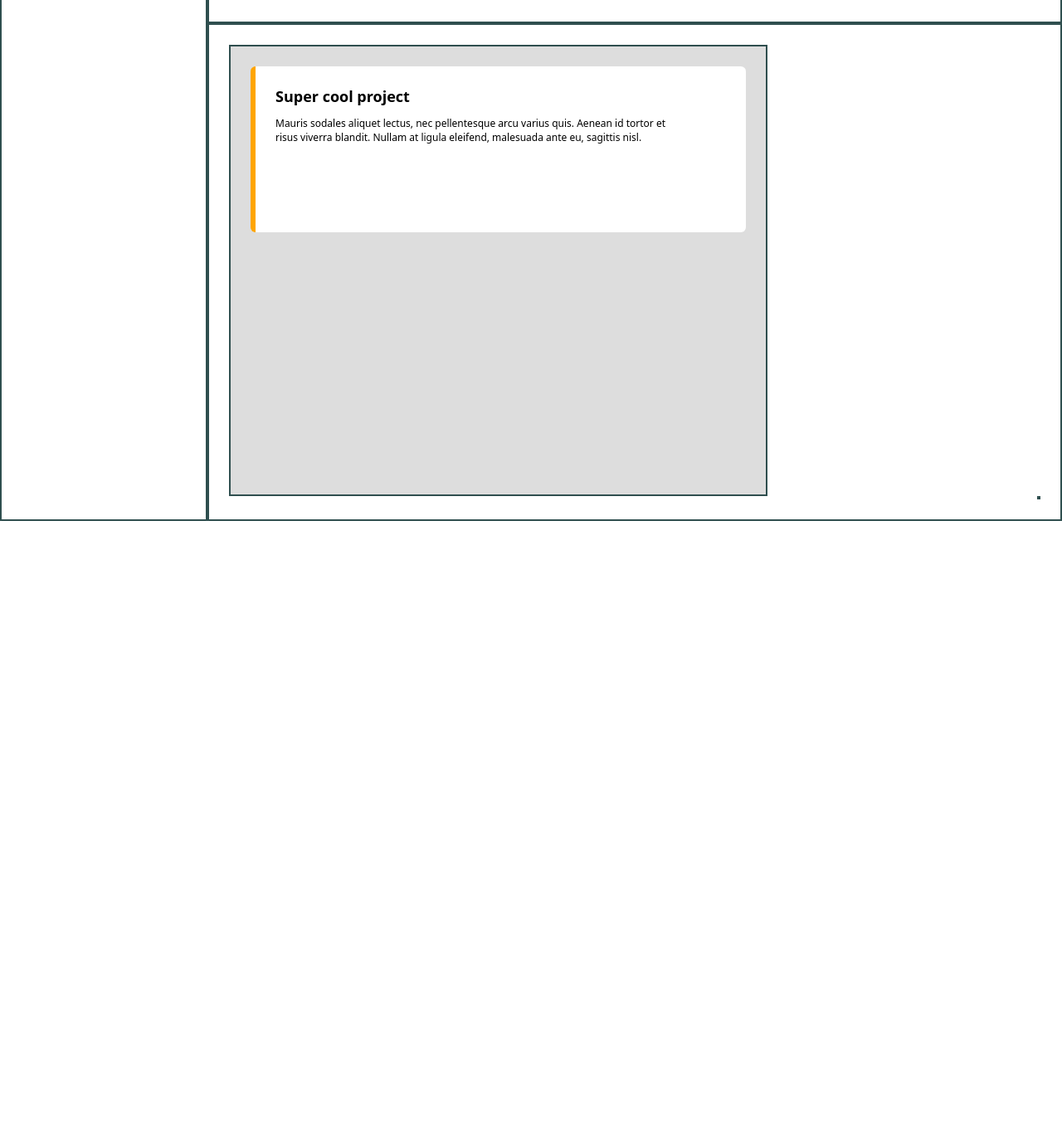
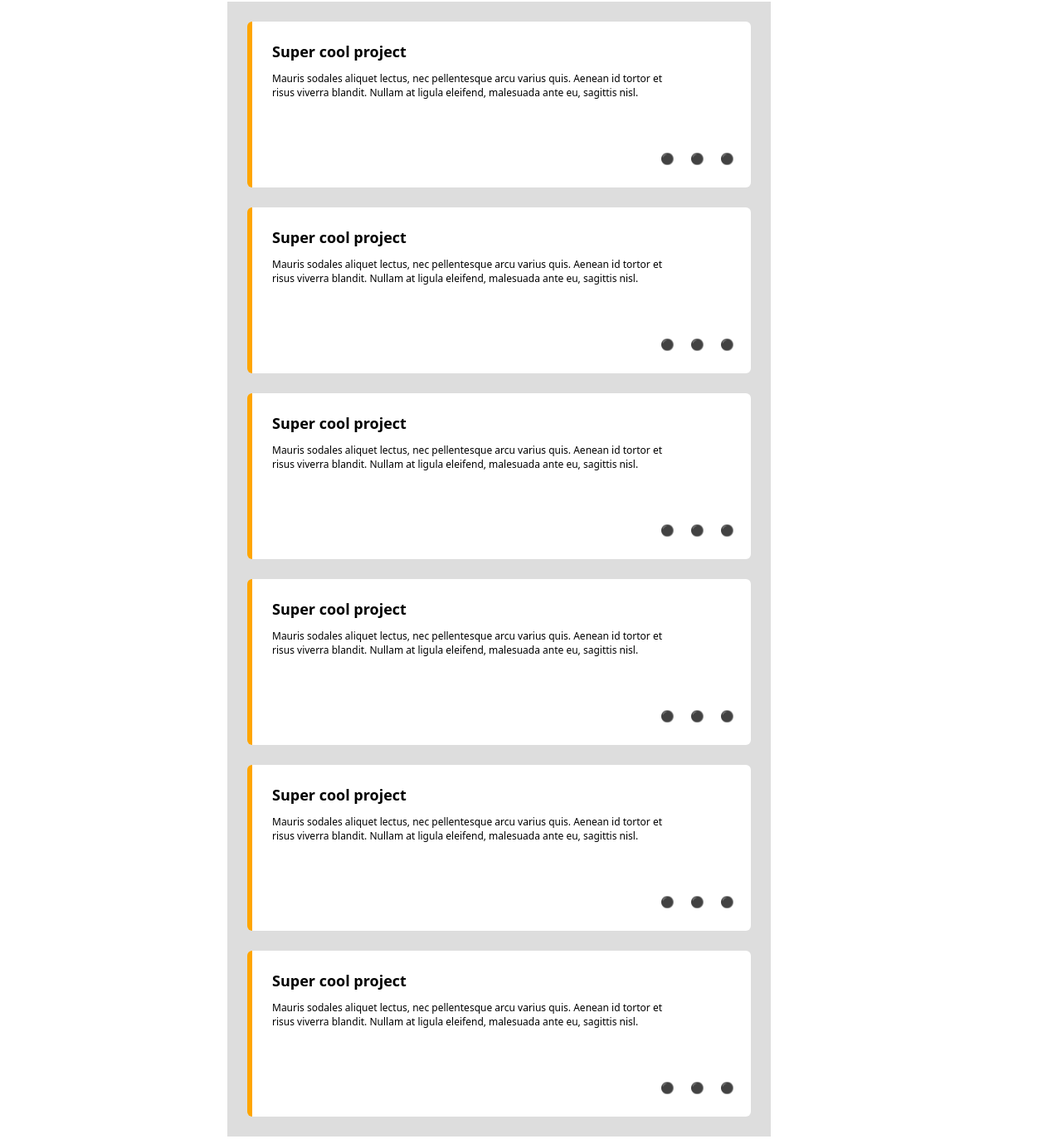
Before and after one commit to rins6618/admin-panel, a plain HTML site: page index.html in a window 1280 px wide. Shown: the part 172-1545 px from the top of the page at 83% size. Before the commit the page ends 800 px from the top, so only its background shows below. Drawn offline with Linux system fonts and the light colour scheme.

Commit message:
Implemented cards

```diff
--- /dev/null
+++ b/buttontest.js
@@ -0,0 +1,8 @@
+const buttonElements = document.querySelectorAll(".card button")
+
+
+for (let element of buttonElements) {
+    element.addEventListener('click', e => {
+        console.log("button click");
+    });
+}
--- a/index.html
+++ b/index.html
@@ -4,6 +4,7 @@
     <meta charset="UTF-8">
     <meta name="viewport" content="width=device-width, initial-scale=1.0">
     <link href="./style.css" rel="stylesheet">
+    <script src="./buttontest.js" defer></script>
     <title>Admin Panel</title>
 </head>
 <body>
@@ -12,12 +13,71 @@
         <aside class="sidebar"></aside>
         <main class="grid">
             <ul class="grid card-container">
-                <li class="card">
+                <li class="card flex">
                     <a href="#" class="title"> Super cool project</a>
                     <p>
                         Mauris sodales aliquet lectus, nec pellentesque arcu varius quis. Aenean id tortor et risus viverra blandit. Nullam at ligula eleifend, malesuada ante eu, sagittis nisl.
                     </p>
-                    <div class="buttons"></div>
+                    <ul class="buttons flex">
+                        <li><button></button></li>
+                        <li><button></button></li>
+                        <li><button></button></li>
+                    </ul>
+                </li>
+                <li class="card flex">
+                    <a href="#" class="title"> Super cool project</a>
+                    <p>
+                        Mauris sodales aliquet lectus, nec pellentesque arcu varius quis. Aenean id tortor et risus viverra blandit. Nullam at ligula eleifend, malesuada ante eu, sagittis nisl.
+                    </p>
+                    <ul class="buttons flex">
+                        <li><button></button></li>
+                        <li><button></button></li>
+                        <li><button></button></li>
+                    </ul>
+                </li>
+                <li class="card flex">
+                    <a href="#" class="title"> Super cool project</a>
+                    <p>
+                        Mauris sodales aliquet lectus, nec pellentesque arcu varius quis. Aenean id tortor et risus viverra blandit. Nullam at ligula eleifend, malesuada ante eu, sagittis nisl.
+                    </p>
+                    <ul class="buttons flex">
+                        <li><button></button></li>
+                        <li><button></button></li>
+                        <li><button></button></li>
+                    </ul>
+                </li>
+                <li class="card flex">
+                    <a href="#" class="title"> Super cool project</a>
+                    <p>
+                        Mauris sodales aliquet lectus, nec pellentesque arcu varius quis. Aenean id tortor et risus viverra blandit. Nullam at ligula eleifend, malesuada ante eu, sagittis nisl.
+                    </p>
+                    <ul class="buttons flex">
+                        <li><button></button></li>
+                        <li><button></button></li>
+                        <li><button></button></li>
+                    </ul>
+                </li>
+                <li class="card flex">
+                    <a href="#" class="title"> Super cool project</a>
+                    <p>
+                        Mauris sodales aliquet lectus, nec pellentesque arcu varius quis. Aenean id tortor et risus viverra blandit. Nullam at ligula eleifend, malesuada ante eu, sagittis nisl.
+                    </p>
+                    <ul class="buttons flex">
+                        <li><button></button></li>
+                        <li><button></button></li>
+                        <li><button></button></li>
+                    </ul>
+                </li>
+                <li class="card flex">
+                    <a href="#" class="title"> Super cool project</a>
+                    <p>
+                        Mauris sodales aliquet lectus, nec pellentesque arcu varius quis. Aenean id tortor et risus viverra blandit. Nullam at ligula eleifend, malesuada ante eu, sagittis nisl.
+                    </p>
+                    <ul class="buttons flex">
+                        <li><button></button></li>
+                        <li><button></button></li>
+                        <li><button></button></li>
+                    </ul>
                 </li>
             </ul>
             <div class="announcements"></div>
--- a/style.css
+++ b/style.css
@@ -22,9 +22,16 @@ html, body {
     display: flex;
 }
 
-.grid > *,
+.grid > * {
+    /*border: 2px solid darkslategrey;*/
+}
+
 .flex > * {
-    border: 2px solid darkslategrey;
+    /*border: 2px solid darkmagenta;*/
+}
+
+li {
+    list-style: none;
 }
 
 .container {
@@ -61,13 +68,13 @@ main {
 }
 
 .card {
+    flex-direction: column;
     font-size: 1rem;
     position: relative;
     border-radius: 0.5rem;
     border: hidden;
     border-left: 0.5rem solid orange;
     align-self: center;
-    list-style: none;
     height: 200px;
     background-color: #fff;
     padding: 2rem;
@@ -95,8 +102,30 @@ main {
     max-inline-size: 90%;
 }
 
-.card .buttons {
+.card > .buttons {
+    margin-top: auto;
+    justify-content: end;
+    gap: 2rem;
+}
 
+.card > .buttons > li {
+    position: relative;
+}
+
+.card button {
+    width: 1rem;
+    border: hidden;
+    background: #0000;
+    height: 0;
+}
+
+.card button::after {
+    content: "⚫";
+    position: absolute;
+    left: -0.05rem;
+    right: 0;
+    top: -0.05rem;
+    bottom: 0;
 }
 
 .announcements {
```
